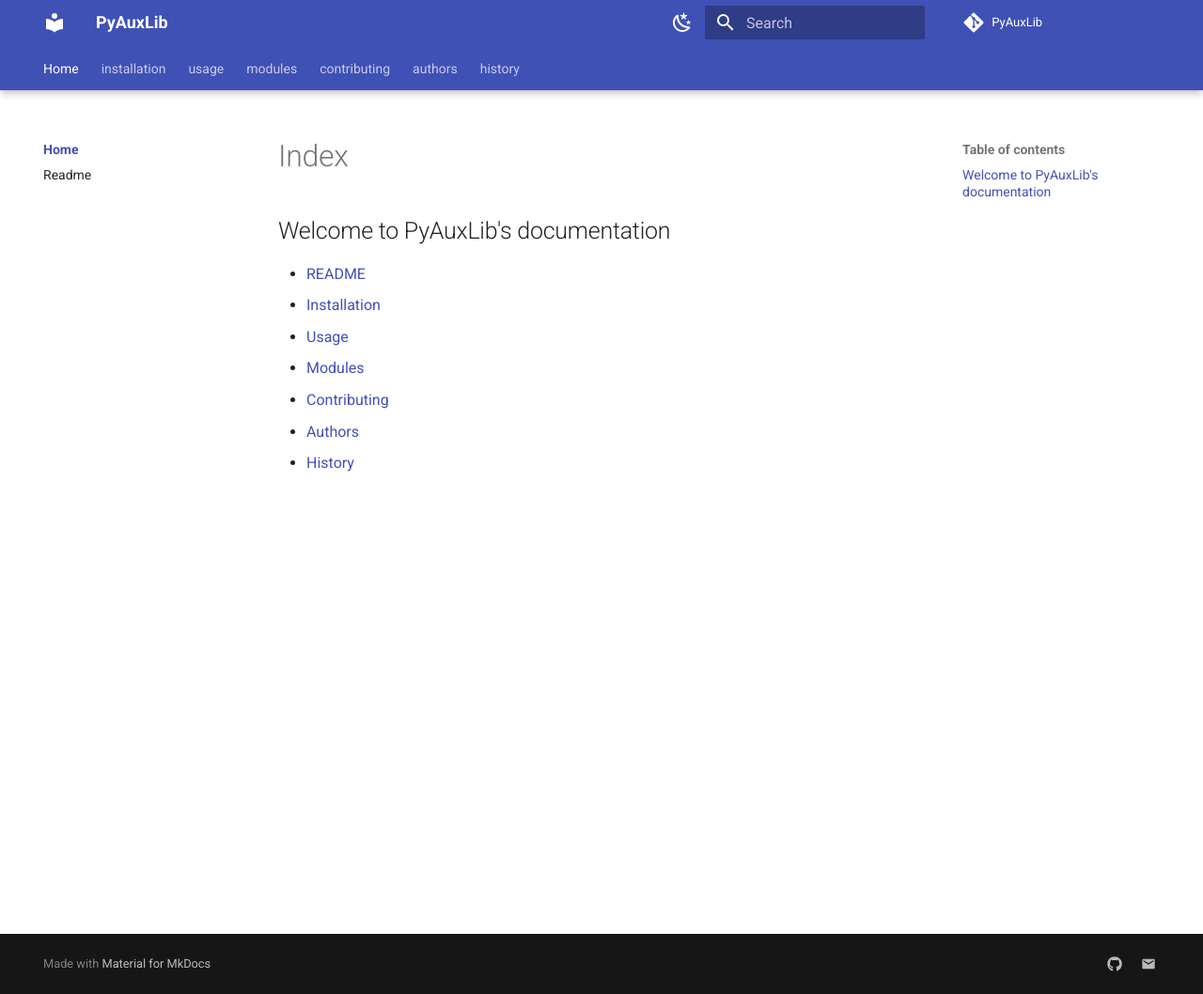
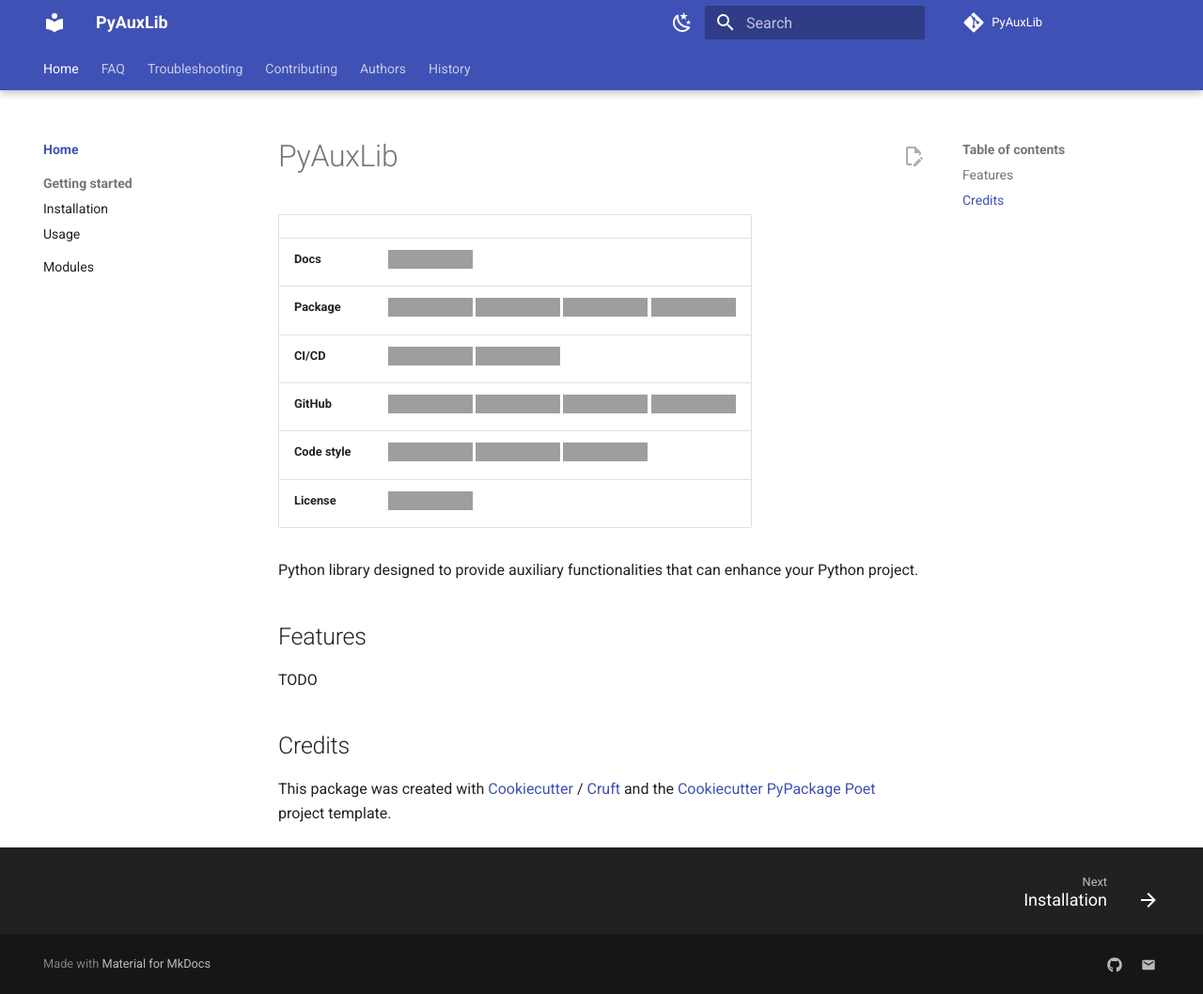
Before and after one commit to psolsfer/pyauxlib, an MkDocs documentation site: the page built from docs/index.md, in a window 1280 px wide and 1058 px high. Shown: the whole window at 94% size. Built offline with MkDocs 1.6.1 and Material for MkDocs 9.7.7, drawn with Linux system fonts in a browser that asks for light colours; comment, search, counter and statistics services are not loaded; the version menu is left out; grey boxes are pictures that could not be loaded.

Commit message:
docs(docs): change documentation and update cruft template

```diff
--- a/README.md
+++ b/README.md
@@ -2,16 +2,14 @@
 
 | | |
 | --- | --- |
-| Docs | [![Documentation Status](<https://readthedocs.org/projects/pyauxlib/badge/?version=latest> 'Documentation Status')](https://pyauxlib.readthedocs.io/en/latest/?badge=latest) |
-| Package | [![PyPI - Version](<https://img.shields.io/pypi/v/pyauxlib.svg?logo=pypi&label=PyPI&logoColor=gold>)](<https://pypi.python.org/pypi/pyauxlib>) [![PyPI - Downloads](<https://img.shields.io/pypi/dm/pyauxlib.svg?color=blue&label=Downloads&logo=pypi&logoColor=gold>)](<https://pypi.python.org/pypi/pyauxlib>) [![PyPI - Python Version](<https://img.shields.io/pypi/pyversions/pyauxlib.svg?logo=python&label=Python&logoColor=gold>)](<https://pypi.python.org/pypi/pyauxlib>) [![PyPI - wheels](< https://img.shields.io/pypi/wheel/pyauxlib.svg>)](<https://pypi.python.org/pypi/pyauxlib>) |
-| CI/CD | [![CI - Test](<https://github.com/psolsfer/pyauxlib/actions/workflows/test-push-pr.yml/badge.svg>)](<https://github.com/psolsfer/pyauxlib/actions/workflows/test.yml>) [![CD - Build](<https://github.com/psolsfer/pyauxlib/actions/workflows/python-publish.yml/badge.svg>)](<https://github.com/psolsfer/pyauxlib/actions/workflows/python-publish.yml>) |
-| Meta | [![Forks](https://img.shields.io/github/forks/psolsfer/pyauxlib.svg)](<https://github.com/psolsfer/pyauxlib>) [![Stars](https://img.shields.io/github/stars/psolsfer/pyauxlib.svg)](<https://github.com/psolsfer/pyauxlib>) [![Issues](https://img.shields.io/github/issues/psolsfer/pyauxlib.svg)](<https://github.com/psolsfer/pyauxlib>) [![linting - Ruff](https://img.shields.io/endpoint?url=https://raw.githubusercontent.com/charliermarsh/ruff/main/assets/badge/v2.json)](https://github.com/astral-sh/ruff) [![code style - Ruff formatter](https://img.shields.io/badge/code%20style-ruff-blue.svg)](https://github.com/astral-sh/ruff) [![types - Mypy](https://www.mypy-lang.org/static/mypy_badge.svg)](https://mypy-lang.org/) [![License - BSD-3-Clause](<https://img.shields.io/pypi/l/pyauxlib.svg>)](<https://spdx.org/licenses/BSD-3-Clause.html>) |
+| **Docs** | [![Documentation Status](https://readthedocs.org/projects/pyauxlib/badge/?version=latest 'Documentation Status')](<https://pyauxlib.readthedocs.io/en/latest/>) |
+| **Package** | [![PyPI - Version](<https://img.shields.io/pypi/v/pyauxlib.svg?logo=pypi&label=PyPI&logoColor=gold>)](<https://pypi.python.org/pypi/pyauxlib>) [![PyPI - Downloads](<https://img.shields.io/pypi/dm/pyauxlib.svg?color=blue&label=Downloads&logo=pypi&logoColor=gold>)](<https://pypi.python.org/pypi/pyauxlib>) [![PyPI - Python Version](<https://img.shields.io/pypi/pyversions/pyauxlib.svg?logo=python&label=Python&logoColor=gold>)](<https://pypi.python.org/pypi/pyauxlib>) [![PyPI - wheels](< https://img.shields.io/pypi/wheel/pyauxlib.svg>)](<https://pypi.python.org/pypi/pyauxlib>) |
+| **CI/CD** | [![CI - Test](<https://github.com/psolsfer/pyauxlib/actions/workflows/test-push-pr.yml/badge.svg>)](<https://github.com/psolsfer/pyauxlib/actions/workflows/test-push-pr.yml>) [![CD - Build](<https://github.com/psolsfer/pyauxlib/actions/workflows/python-publish.yml/badge.svg>)](<https://github.com/psolsfer/pyauxlib/actions/workflows/python-publish.yml>) |
+| **GitHub** |  [![PyAuxLib](https://img.shields.io/badge/GitHub-PyAuxLib-blue.svg)](<https://github.com/psolsfer/pyauxlib>) [![Forks](https://img.shields.io/github/forks/psolsfer/pyauxlib.svg)](<https://github.com/psolsfer/pyauxlib>) [![Stars](https://img.shields.io/github/stars/psolsfer/pyauxlib.svg)](<https://github.com/psolsfer/pyauxlib>) [![Issues](https://img.shields.io/github/issues/psolsfer/pyauxlib.svg)](<https://github.com/psolsfer/pyauxlib>) |
+| **Code style** | [![linting - Ruff](https://img.shields.io/endpoint?url=https://raw.githubusercontent.com/charliermarsh/ruff/main/assets/badge/v2.json)](https://github.com/astral-sh/ruff) [![code style - Ruff formatter](https://img.shields.io/badge/Ruff%20Formatter-checked-blue.svg)](https://github.com/astral-sh/ruff) [![types - Mypy](https://www.mypy-lang.org/static/mypy_badge.svg)](https://mypy-lang.org/) |
+| **License** | [![License - BSD-3-Clause](<https://img.shields.io/pypi/l/pyauxlib.svg>)](<https://spdx.org/licenses/BSD-3-Clause.html>) |
 
 Python library designed to provide auxiliary functionalities that can enhance your Python project.
-
-- GitHub repo: <span>https://github.com/psolsfer/pyauxlib</span>
-- Documentation: <https://pyauxlib.readthedocs.io>
-- Free software: BSD-3-Clause
 
 ## Features
 
--- /dev/null
+++ b/docs/faq.md
@@ -0,0 +1,3 @@
+# FAQ
+
+----
--- a/docs/index.md
+++ b/docs/index.md
@@ -1,9 +1 @@
-# Welcome to PyAuxLib's documentation
-
-- [README](readme.md)
-- [Installation](installation.md)
-- [Usage](usage.md)
-- [Modules](modules.md)
-- [Contributing](contributing.md)
-- [Authors](authors.md)
-- [History](history.md)
+{% include-markdown "../README.md" %}
--- /dev/null
+++ b/docs/troubleshooting.md
@@ -0,0 +1,3 @@
+# Troubleshooting
+
+----
--- a/mkdocs.yml
+++ b/mkdocs.yml
@@ -25,48 +25,68 @@
         text: Roboto
         code: Roboto Mono
     features:
-        - navigation.indexes
+        # - navigation.indexes
         - navigation.tabs
         - navigation.tabs.sticky
         - navigation.indexes
         - navigation.instant
         - navigation.sections
+        # - navigation.expand
         - navigation.tracking
+        - content.code.copy
+        - content.action.edit
         - content.tabs.link
         - toc.follow
         - navigation.top
+        - navigation.footer
 
 markdown_extensions:
-    - pymdownx.highlight:
-          linenums: true
+    - admonition
+    - attr_list
+    - tables
+    - toc:
+          #   baselevel: 2
+          permalink: true
+          #   slugify: !!python/object/apply:pymdownx.slugs.slugify
+          #       kwds:
+          #           case: lower
+
+    - pymdownx.blocks.definition
+    - pymdownx.blocks.details
+    # - pymdownx.blocks.tab
+    - pymdownx.details
     - pymdownx.emoji:
           emoji_index: !!python/name:materialx.emoji.twemoji
           emoji_generator: !!python/name:materialx.emoji.to_svg
+    - pymdownx.highlight:
+          linenums: true
+    - pymdownx.superfences:
+          preserve_tabs: true
     - pymdownx.tabbed:
           alternate_style: true
-    - pymdownx.superfences
-    - pymdownx.details
-    - admonition
-    - pymdownx.blocks.definition
-    - pymdownx.blocks.details
-    # - pymdownx.blocks.tab
-
-    - markdown.extensions.toc:
-          baselevel: 2
-          permalink: true
-        #   slugify: !!python/object/apply:pymdownx.slugs.slugify {kwds: {case: lower}}
-
-
 
 plugins:
     - include-markdown
-    - mkdocstrings
+    - mkdocstrings:
+          default_handler: python
+          handlers:
+              python:
+                  paths:
+                      - src
+                  options:
+                      # Headings
+                      show_root_heading: true
+                      show_root_full_path: false
+                      # Docstrings
+                      show_if_no_docstring: true
+                      # Signatures/annotations
+                      show_signature_annotations: true
+                      # Other
+                      show_bases: false
     - awesome-pages
     - search:
           lang: en
 extra:
-    version:
-        provider: mike
     social:
         - icon: fontawesome/brands/github
           link: https://github.com/psolsfer
```
Also changed, not shown: docs/readme.md (deleted, +0 -5 lines), .cruft.json, docs/.pages.
